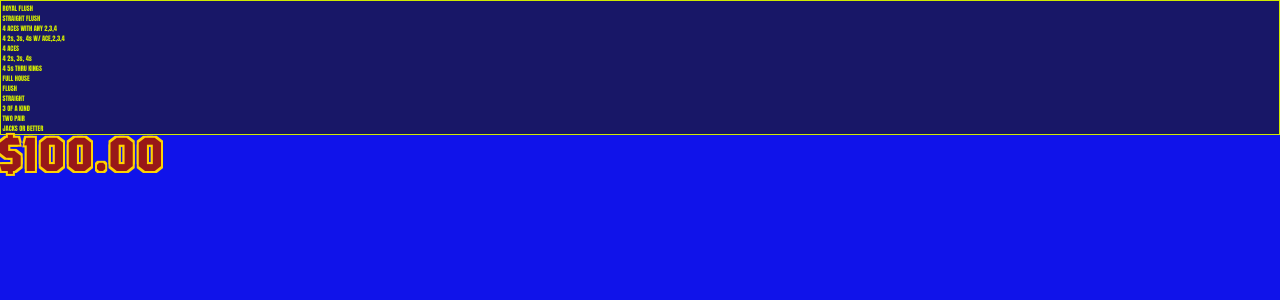
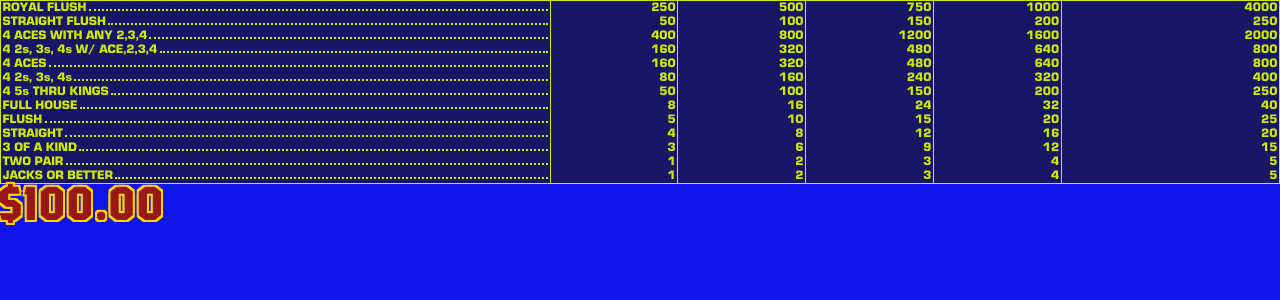
Before and after one commit to watkins-joe/gameking, a React (Vite) app: page / in a window 1280 px wide. Shown: the top 300 px of the page. Built offline with nearby package versions, Linux system fonts and the light colour scheme.

Commit message:
fix: font

```diff
--- a/src/components/ui/Paytable/Paytable.scss
+++ b/src/components/ui/Paytable/Paytable.scss
@@ -1,12 +1,39 @@
 .paytable {
   font-family: var(--font-paytable);
-  font-size: 0.4rem;
+  font-size: 0.8rem;
   background-color: #181767;
   color: #cfe900;
   border: 0.1rem solid #cfe900;
-  padding: 0.1rem;
+  //   padding: 0.1rem;
   width: 100%;
 
-  &--container {
+  .paytable-row {
+    display: grid;
+    grid-template-columns: 43% repeat(4, 10%) 17%;
+    width: 100%;
+
+    > div {
+      padding: 0 0.1rem;
+      white-space: nowrap;
+      text-align: right;
+      border-right: 1px solid #cfe900;
+
+      &:last-child {
+        border: none;
+      }
+    }
+
+    .paytable-hand {
+      display: flex;
+      align-items: baseline;
+      text-align: left;
+    }
+
+    .paytable-leader {
+      flex: 1;
+      min-width: 0.25rem;
+      margin-left: 0.15rem;
+      border-bottom: 2px dotted currentColor;
+    }
   }
 }
--- a/src/components/ui/Paytable/Paytable.tsx
+++ b/src/components/ui/Paytable/Paytable.tsx
@@ -1,4 +1,8 @@
-import { HAND_DISPLAY_NAMES } from "../../../constants/gameConfig";
+import {
+  BETTING_OPTIONS,
+  HAND_DISPLAY_NAMES,
+  PAYOUTS_PER_BET,
+} from "../../../constants/gameConfig";
 import "./Paytable.scss";
 
 type PayoutHand = keyof typeof HAND_DISPLAY_NAMES;
@@ -8,13 +12,17 @@ const PAYOUT_HANDS = Object.keys(HAND_DISPLAY_NAMES) as PayoutHand[];
 function Paytable() {
   return (
     <div className="paytable">
-      <div className="hands">
-        {PAYOUT_HANDS.map((hand) => (
-          <div>{HAND_DISPLAY_NAMES[hand]}</div>
-        ))}
-      </div>
-      <div className="payouts"></div>
-      <div></div>
+      {PAYOUT_HANDS.map((hand) => (
+        <div className="paytable-row" key={hand}>
+          <div className="paytable-hand">
+            <span>{HAND_DISPLAY_NAMES[hand]}</span>
+            <span className="paytable-leader" aria-hidden="true" />
+          </div>
+          {BETTING_OPTIONS.map((bet) => (
+            <div key={bet}>{PAYOUTS_PER_BET[bet][hand]}</div>
+          ))}
+        </div>
+      ))}
     </div>
   );
 }
```
Also changed, not shown: public/fonts/EurostileBlackRegular.ttf.
